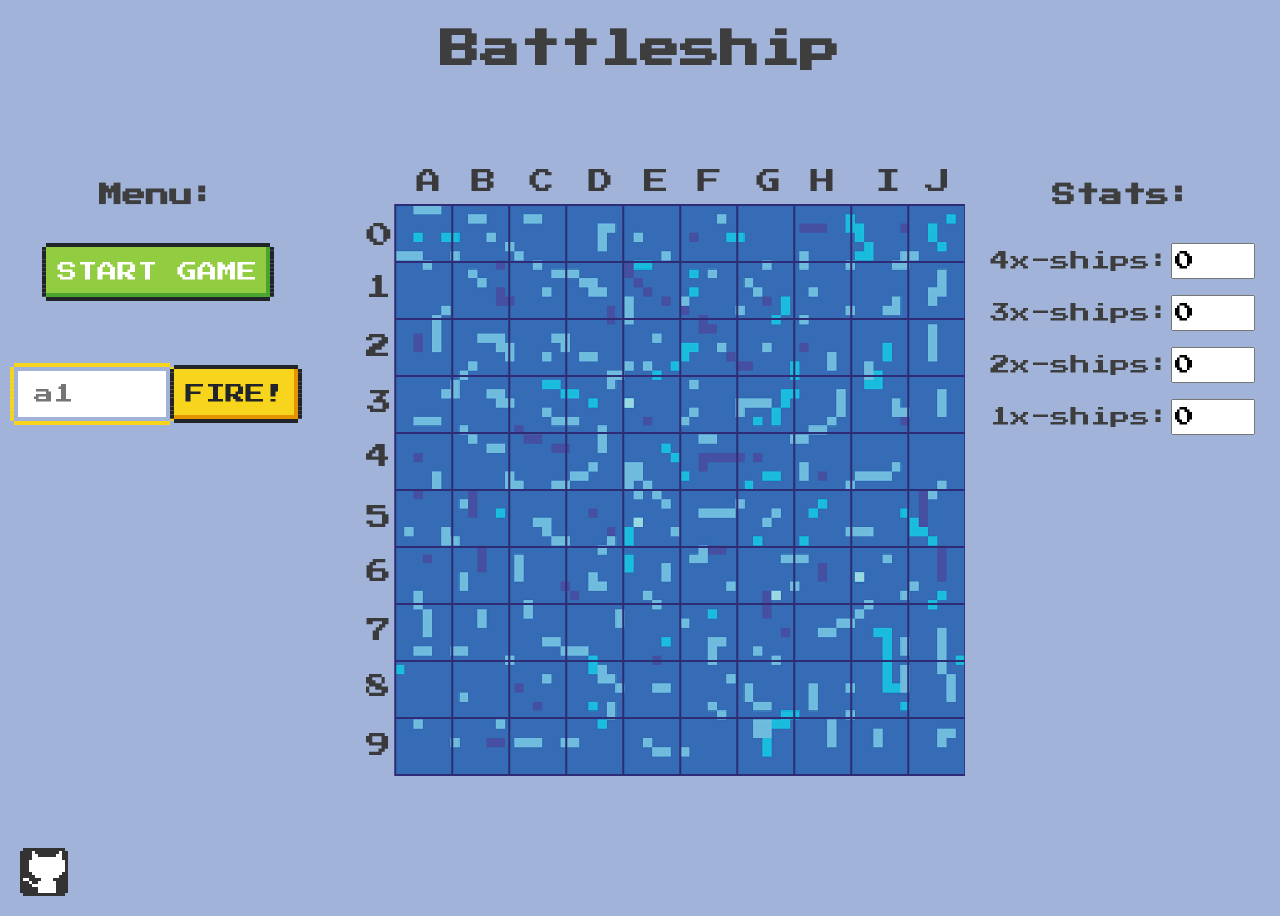
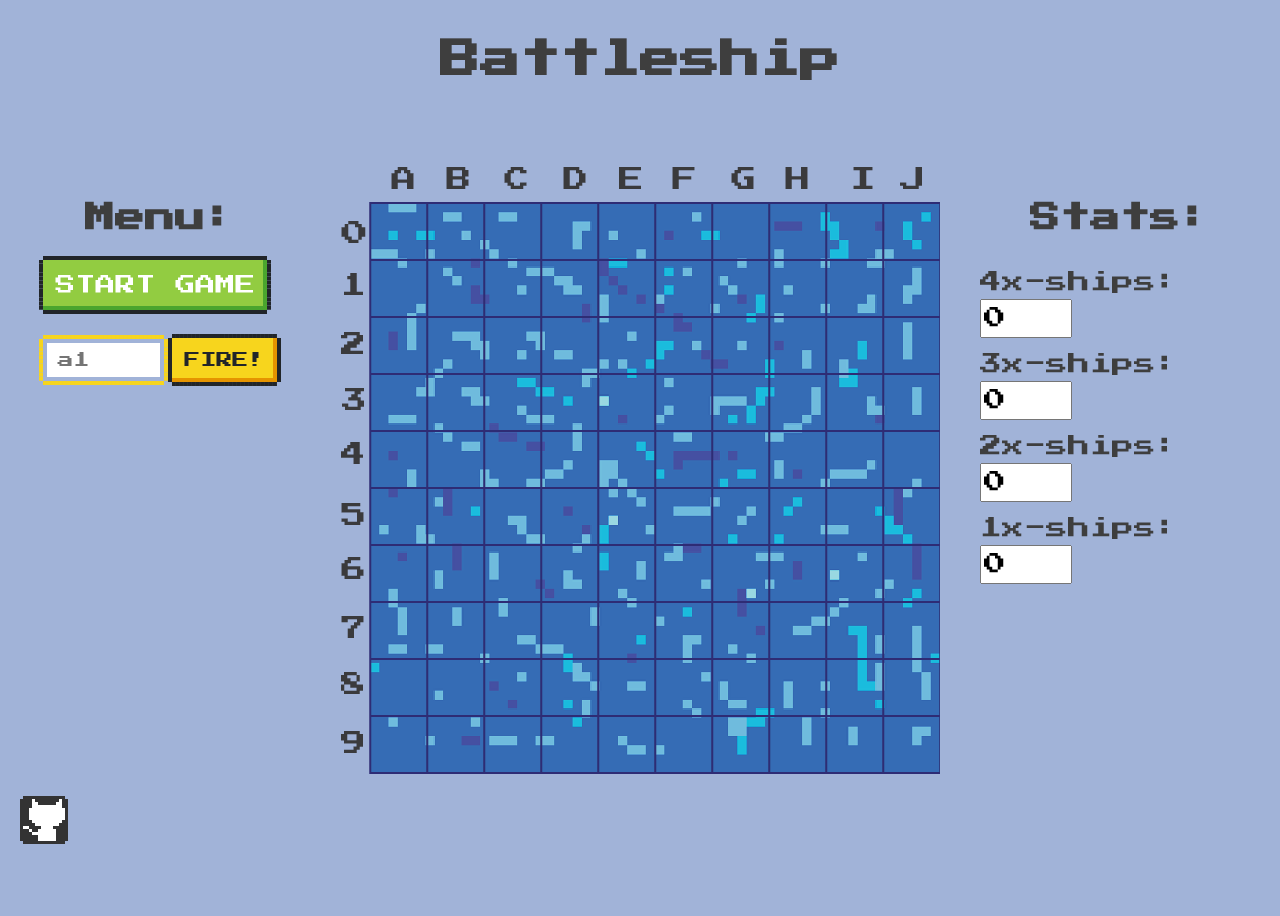
Before and after one commit to hotcoldwave/battleship, a plain HTML site: page index.html in a window 1280 px wide. After the commit the page ends 868 px from the top, so only its background shows below. Drawn offline with nearby package versions, Linux system fonts and the light colour scheme.

Commit message:
Style Changes

```diff
--- a/index.html
+++ b/index.html
@@ -1,5 +1,6 @@
 <!DOCTYPE html>
 <html lang="en">
+
   <head>
     <meta charset="UTF-8" />
     <meta name="viewport" content="width=device-width, initial-scale=1.0" />
@@ -14,71 +15,78 @@
     />
     <link rel="stylesheet" href="styles.css" />
   </head>
+
   <body>
-    <h1>Battleship</h1>
-    <div id="message-bar">this message is hidden</div>
-    <main>
-      <section id="menu">
-        <h3>Menu:</h3>
-        <div id="controls">
-          <button id="start-button" class="nes-btn is-success">Start game</button>
-          <div class="nes-field is-inline">
+  <h1 class = "title">Battleship</h1>
+  <div class="message-bar">this message is hidden</div>
+    <main class = game>
+      <section class="game__panel menu">
+        <h2 class = "subtitle">Menu:</h2>
+        <div class="controls">
+          <button class="button start-button nes-btn is-success">Start game</button>
+          <div class="controls__panel nes-field is-inline">
             <input
               type="text"
-              class="nes-input is-warning"
-              id="input-field"
+              class="input-field nes-input is-warning"
               maxlength="2"
               size="5"
               placeholder = "a1"
             />
-            <button type="button" class="nes-btn is-warning" id="fire-button" >
+            <button type="button" class="button fire-button nes-btn is-warning">
               FIRE!
             </button>
           </div>
         </div>
       </section>
       <canvas id="canvas" width="600" height="610"></canvas>
-      <section id="stats">
-        <h3>Stats:</h3>
-        <p>
-          4x-ships:<input
+      <section class="game__panel stats">
+        <h2 class = "subtitle">Stats:</h2>
+        <ul class = stats-list>
+          <li>
+            <span>4x-ships:</span>
+            <input
             type="text"
             size="3"
-            id="4x-ships"
+            class="stats__4x-ships"
             value="0"
             readonly
-          />
-          <p>
-            3x-ships:<input
+            tabindex="-1"/></li>
+          <li> <span>3x-ships:</span>
+            <input
             type="text"
             size="3"
-              id="3x-ships"
+            class="stats__3x-ships"
             value="0"
             readonly
-            />
-            <p>
-              2x-ships:<input
+            tabindex="-1"
+          /></li>
+          <li><span>2x-ships:</span>
+            <input
             type="text"
             size="3"
-                id="2x-ships"
+            class="stats__2x-ships"
             value="0"
             readonly
-              />
-              <p>
-                1x-ships:<input
+            tabindex="-1"
+          /></li>
+          <li>
+            <span>1x-ships:</span>
+            <input
             type="text"
             size="3"
-                  id="1x-ships"
+            class="stats__1x-ships"
             value="0"
             readonly
-                />
+            tabindex="-1" /></li>
+        </ul>
       </section>
     </main>
-    <footer>
-      <a href="https://github.com/hotcoldwave" target="_blank">
-        <i class="nes-icon github is-medium"></i>
+    <footer class = "footer">
+      <a href="https://github.com/hotcoldwave" target="_blank" aria-label="Github Link">
+        <i class="icon nes-icon github is-medium"></i>
       </a>
     </footer>
     <script src="./index.js"></script>
+
   </body>
 </html>
--- a/index.js
+++ b/index.js
@@ -13,17 +13,17 @@
   miss.src = './img/miss.png';
   cross.src = './img/cross.png';
 
-  const startButton = document.getElementById('start-button');
-  const fireButton = document.getElementById('fire-button');
-  const inputField = document.getElementById('input-field');
-  const messageBar = document.getElementById('message-bar');
+  const startButton = document.querySelector('.start-button');
+  const fireButton = document.querySelector('.fire-button');
+  const inputField = document.querySelector('.input-field');
+  const messageBar = document.querySelector('.message-bar');
   const shipStats = {
-    1: document.getElementById('1x-ships'),
-    2: document.getElementById('2x-ships'),
-    3: document.getElementById('3x-ships'),
-    4: document.getElementById('4x-ships'),
+    1: document.querySelector('.stats__1x-ships'),
+    2: document.querySelector('.stats__2x-ships'),
+    3: document.querySelector('.stats__3x-ships'),
+    4: document.querySelector('.stats__4x-ships'),
   };
-  const cvs = document.getElementById('canvas');
+  const cvs = document.querySelector('#canvas');
   const ctx = cvs.getContext('2d');
 
   let timerId;
--- a/styles.css
+++ b/styles.css
@@ -1,75 +1,87 @@
 html {
+  font-size: 10px;
   cursor: default;
 }
 
 body {
-  font-size: 20px;
   background-color: rgb(161, 179, 216);
   color: rgb(62, 62, 62);
   font-family: 'Press Start 2P', cursive;
+  display: flex;
+  flex-direction: column;
 }
 
-main {
-  padding-top: 20px;
+html, body {
+  height: 100%;
+}
+
+.game {
+  flex: 1 0 auto;
   display: grid;
   grid-template-columns: 1fr 2fr 1fr;
   justify-items: center;
+  grid-template-rows: 1fr auto;
 }
 
-h1 {
-  text-align: center;
-  margin: 20px 0 20px 0;
+.game__panel {
+  padding: 20px;
+  max-height: 620px;
 }
 
-h3 {
-  margin-bottom: 30px;
+.title {
+  font-size: 4rem;
   text-align: center;
+  margin-top: 30px;
+  margin-bottom: 0;
 }
 
-a {
-  padding: 20px;
+.subtitle {
+  font-size: 3rem;
+  text-align: center;
+  padding: 10px;
 }
 
-footer {
-  padding-top: 70px;
-  flex-shrink: 0;
+.message-bar {
+  color: rgb(47, 120, 47);
+  padding: 20px;
+  width: 100%;
+  font-size: 2.4rem;
+  text-align: center;
+  font-weight: bold;
+  visibility: hidden;
 }
 
-section {
-  margin: 10px;
-  text-align: center;
+.controls__panel {
+  margin-top: 20px;
 }
 
-#input-field {
-  margin: 20px 0 20px 0;
-}
-
-#start-button {
-  font-size: 20px;
+.start-button {
+  font-size: 2rem;
   text-transform: uppercase;
-  margin-bottom: 50px;
-}
-
-#stats {
-  font-size: 20px;
 }
 
 #canvas {
   background-image: url('img/sea.png');
   display: block;
-  margin-left: 50px;
 }
 
 #canvas:hover {
   cursor: pointer;
 }
 
-#message-bar {
-  color: rgb(47, 120, 47);
-  width: 100%;
-  text-align: center;
-  font-size: 1.1em;
-  font-weight: bold;
-  visibility: hidden;
-  padding-bottom: 15px;
+.stats-list {
+  margin: 0;
+  padding:0;
+  text-align: left;
+  list-style:none;
 }
+
+.stats-list > li {
+  font-size: 2.2rem;
+  padding-top: 10px;
+}
+
+.footer {
+  flex-shrink: 0;
+  padding: 20px;
+}
```
Lines whose indentation alone changed are shown as unchanged.
